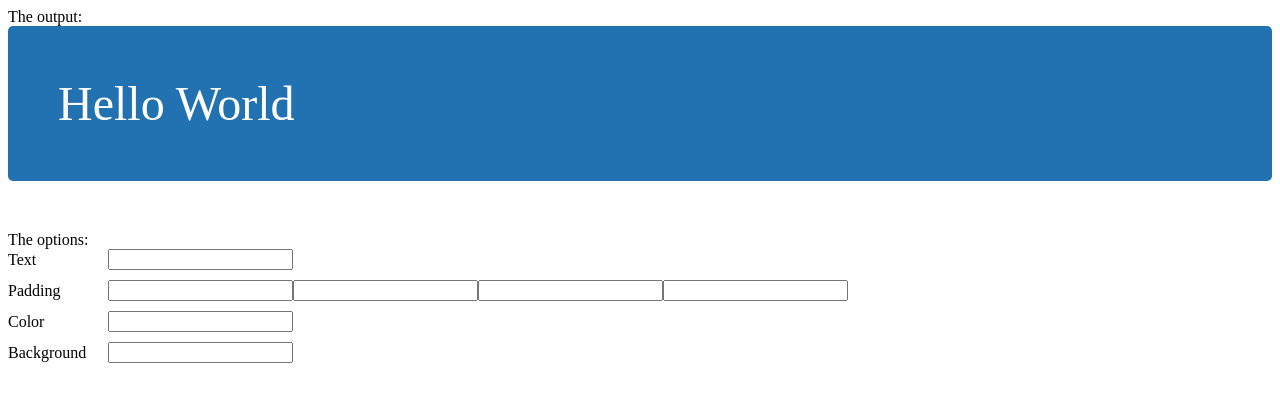
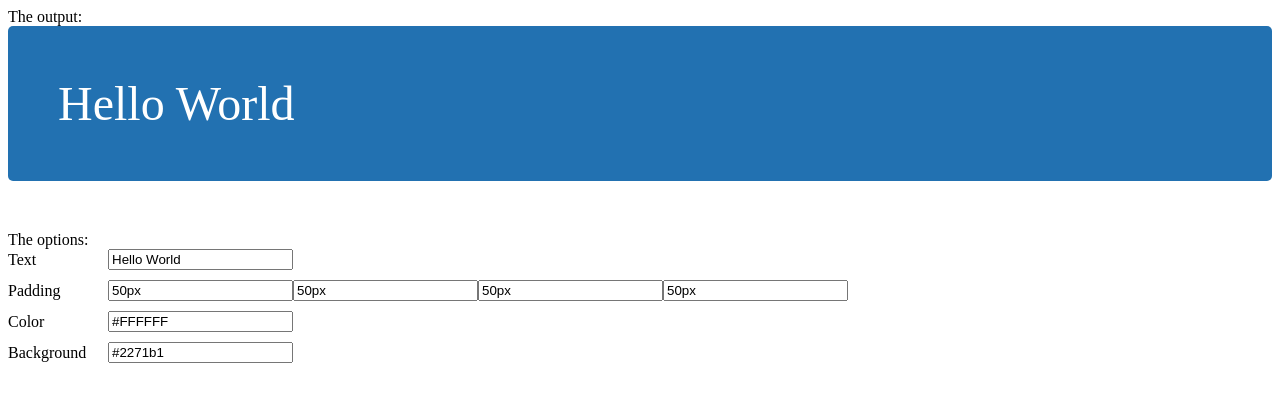
Before and after one commit to Theme-Fusion/avada-vue, a Vue app: page / in a window 1280 px wide. Shown: the top 402 px of the page. Built offline with nearby package versions, Linux system fonts and the light colour scheme.

Commit message:
Fields functional with getter & Setter

```diff
--- a/src/App.vue
+++ b/src/App.vue
@@ -1,33 +1,114 @@
 <script setup>
-import { useStore } from './store/store';
-import Preview from './components/Preview.vue';
+import { computed, ref } from "vue";
+import { useStore } from "./store/store";
+import Preview from "./components/Preview.vue";
+import { actions } from "./store/actions";
+import { getters } from "./store/getters";
+
 const store = useStore();
+
+const title = computed(() => getters.getTitle(store));
+const paddingTop = computed(() => getters.getPaddingTop(store));
+const paddingRight = computed(() => getters.getPaddingRight(store));
+const paddingBottom = computed(() => getters.getPaddingBottom(store));
+const paddingLeft = computed(() => getters.getPaddingLeft(store));
+const textColor = computed(() => getters.getTextColor(store));
+const backgroundColor = computed(() => getters.getBackground(store));
+
+const updateTitle = (event) => {
+  actions.setParamsTitle(store, event.target.value);
+};
+
+const updateTextColor = (event) => {
+  actions.setTextColor(store, event.target.value);
+};
+
+const updatePaddingTop = (event) => {
+  actions.setPaddingTop(store, event.target.value);
+};
+
+const updatePaddingRight = (event) => {
+  actions.setPaddingRight(store, event.target.value);
+};
+
+const updatePaddingBottom = (event) => {
+  actions.setPaddingBottom(store, event.target.value);
+};
+
+const updatePaddingLeft = (event) => {
+  actions.setPaddingLeft(store, event.target.value);
+};
+
+const updateBackgroundColor = (event) => {
+  actions.setBackground(store, event.target.value);
+};
 </script>
 
 <template>
   <div class="awb-vue">
     <Preview :params="store.params" />
-
     <div class="awb-vue__options">
       The options:
       <div class="awb-vue__option">
         <label>Text</label>
-         <input type="text" />
+        <input
+          type="text"
+          v-model="title"
+          @input="updateTitle"
+          placeholder="Title"
+          value="{title}"
+        />
       </div>
       <div class="awb-vue__option">
         <label>Padding</label>
-         <input type="text" />
-         <input type="text" />
-         <input type="text" />
-         <input type="text" />
+        <input
+          type="text"
+          v-model="paddingTop"
+          @input="updatePaddingTop"
+          placeholder="Padding Top"
+          value="{paddingTop}"
+        />
+        <input
+          type="text"
+          v-model="paddingRight"
+          @input="updatePaddingRight"
+          placeholder="Padding Right"
+          value="{paddingRight}"
+        />
+        <input
+          type="text"
+          v-model="paddingBottom"
+          @input="updatePaddingBottom"
+          placeholder="Padding Bottom"
+          value="{paddingBottom}"
+        />
+        <input
+          type="text"
+          v-model="paddingLeft"
+          @input="updatePaddingLeft"
+          placeholder="Padding Left"
+          value="{paddingLeft}"
+        />
       </div>
       <div class="awb-vue__option">
         <label>Color</label>
-         <input type="text" />
+        <input
+          type="text"
+          v-model="textColor"
+          @input="updateTextColor"
+          placeholder="Text Color"
+          value="{textColor}"
+        />
       </div>
       <div class="awb-vue__option">
         <label>Background</label>
-         <input type="text" />
+        <input
+          type="text"
+          v-model="backgroundColor"
+          @input="updateBackgroundColor"
+          placeholder="Backgrount Color"
+          value="{backgroundColor}"
+        />
       </div>
     </div>
   </div>
--- a/src/components/Preview.vue
+++ b/src/components/Preview.vue
@@ -1,14 +1,15 @@
 <script setup>
- import { ref } from 'vue';
+// eslint-disable-next-line
+import { ref } from "vue";
 
- const el = ref( null );
+const el = ref(null);
 
- const props = defineProps( {
+const props = defineProps({
   params: {
     type: Object,
-         required: true
-      }
-   } );
+    required: true,
+  },
+});
 </script>
 
 <template>
@@ -17,10 +18,11 @@
     ref="el"
     class="awb-vue__preview"
     :style="{
-      padding: Object.values( params.padding ).join( ' ' ),
-      background: params.background,
-      color: params.color,
-   }">
+      padding: Object.values(params.padding).join(' '),
+      background: params.backgroundColor,
+      color: params.textColor,
+    }"
+  >
     {{ params.title }}
   </div>
 </template>
--- a/src/store/actions.js
+++ b/src/store/actions.js
@@ -1,2 +1,23 @@
-export default {
+export const actions = {
+    setParamsTitle(store, title) {
+        store.params.title = title;
+    },
+    setPaddingTop(store, top) {
+        store.params.padding.paddingTop = top;
+    },
+    setPaddingRight(store, right) {
+        store.params.padding.paddingRight = right;
+    },
+    setPaddingBottom(store, bottom) {
+        store.params.padding.paddingBottom = bottom;
+    },
+    setPaddingLeft(store, left) {
+        store.params.padding.paddingLeft = left;
+    },
+    setBackground(store, background) {
+        store.params.backgroundColor = background;
+    },
+    setTextColor(store, color) {
+        store.params.textColor = color;
+    }
 };
--- a/src/store/getters.js
+++ b/src/store/getters.js
@@ -1,2 +1,23 @@
-export default {
+export const getters = {
+    getTitle(store) {
+        return store.params.title;
+    },
+    getPaddingTop(store) {
+        return store.params.padding.paddingTop;
+    },
+    getPaddingRight(store) {
+        return store.params.padding.paddingRight;
+    },
+    getPaddingBottom( store ) {
+        return store.params.padding.paddingBottom;
+    },
+    getPaddingLeft(store) {
+        return store.params.padding.paddingLeft;
+    },
+    getBackground(store) {
+       return store.params.backgroundColor;
+    },
+    getTextColor(store) {
+       return store.params.textColor;
+    }
 };
--- a/src/store/store.js
+++ b/src/store/store.js
@@ -1,6 +1,6 @@
 import { defineStore } from 'pinia';
-import actions from './actions';
-import getters from './getters';
+import { actions } from './actions';
+import { getters } from './getters';
 
 export const useStore = defineStore( 'AWB', {
   // arrow function recommended for full type inference
@@ -8,13 +8,13 @@ export const useStore = defineStore( 'AWB', {
     params: {
       title: 'Hello World',
       padding: {
-        top: '50px',
-        right: '50px',
-        bottom: '50px',
-        left: '50px',
+        paddingTop: '50px',
+        paddingRight: '50px',
+        paddingBottom: '50px',
+        paddingLeft: '50px',
       },
-      background: '#2271b1',
-      color: '#FFFFFF',
+      backgroundColor: '#2271b1',
+      textColor: '#FFFFFF',
     }
   } ),
   getters: getters,
```
Also changed, not shown: package.json (+5 -2 lines), 8 other files (tests, documents, lock files or other folders). Lines whose indentation alone changed are shown as unchanged.
